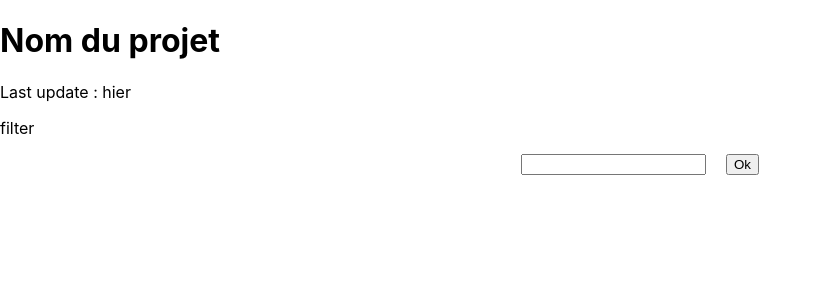
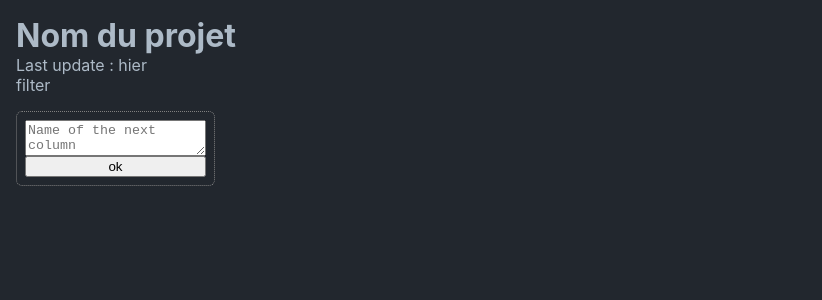
Before and after one commit to Willy-tec/Kanban, a React (Vite) app: page / in a window 1280 px wide. Shown: the top 300 px of the page, without its empty margins (0-822 px from the left). Built offline with nearby package versions, Linux system fonts and the light colour scheme.

Commit message:
Adding a bit of style

```diff
--- a/src/Assets/Style/main.scss
+++ b/src/Assets/Style/main.scss
@@ -5,12 +5,24 @@ body {
     sans-serif;
   -webkit-font-smoothing: antialiased;
   -moz-osx-font-smoothing: grayscale;
-  & .App {
-    background-color: antiquewhite;
-  }
+  color: #adbac7;
+  background-color: #22272e;
+  padding: 16px;
 }
 
 code {
   font-family: source-code-pro, Menlo, Monaco, Consolas, "Courier New",
     monospace;
 }
+
+h1,
+h2,
+h3,
+p {
+  margin: 0;
+  padding: 0;
+}
+
+.header {
+  margin-bottom: 16px;
+}
--- a/src/Components/Card/index.tsx
+++ b/src/Components/Card/index.tsx
@@ -1,7 +1,9 @@
+import "./style.scss";
+
 interface CardProps {
   children: React.ReactNode;
 }
 
 export default function Card({children}: CardProps): JSX.Element {
-  return <div>{children}</div>;
+  return <div className="card">{children}</div>;
 }
--- /dev/null
+++ b/src/Components/Card/style.scss
@@ -0,0 +1,7 @@
+.card {
+  background-color: #2d333b;
+  padding: 8px;
+  margin: 8px 0;
+  border-radius: 6px;
+  min-height: 32px;
+}
--- a/src/Components/ColumnContainer/index.tsx
+++ b/src/Components/ColumnContainer/index.tsx
@@ -2,6 +2,7 @@ import React, {useRef} from "react";
 import {useAppDispatch} from "../../Redux/hooks";
 import {addCard} from "../../Redux/store";
 import Card from "../Card";
+import "./style.scss";
 
 type ColumnContainerProps = {
   children: React.ReactNode;
@@ -20,16 +21,15 @@ export default function ColumnContainer({
   const textAreaInput = useRef<HTMLTextAreaElement>(null);
 
   return (
-    <div>
+    <div className="column-container">
       <h2>{title}</h2>
       <textarea ref={textAreaInput}></textarea>
       <button
         onClick={() => {
           const value = textAreaInput.current
             ? textAreaInput.current.value
-            : "empty";
-          dispatch(addCard(position, value));
-          console.log("click", position);
+            : "woopsy";
+          if (value !== "") dispatch(addCard(position, value));
         }}>
         add card
       </button>
--- /dev/null
+++ b/src/Components/ColumnContainer/style.scss
@@ -0,0 +1,7 @@
+.column-container {
+  display: flex;
+  flex-direction: column;
+  padding: 8px;
+  background-color: #1c2128;
+  border-radius: 6px;
+}
--- a/src/Components/MainContainer/index.tsx
+++ b/src/Components/MainContainer/index.tsx
@@ -13,20 +13,29 @@ function MainContainer(/*{children}: MainContainerProps*/): JSX.Element {
   const dispatch = useAppDispatch();
   const state = useAppSelector((state) => state.columnReducer);
   const inputName = useRef<HTMLInputElement>(null);
-  console.log(state);
   return (
-    <div className="main-container">
+    <div className="main">
       {state.columns.map((col, index) => (
         <ColumnContainer
           title={col.title}
           key={index}
           cards={col.cardArr}
           position={index}>
-          <button onClick={() => dispatch(deleteColumn(index))}>delMe</button>
+          <button onClick={() => dispatch(deleteColumn(index))}>
+            Remove the column
+          </button>
         </ColumnContainer>
       ))}
-      <input type="text" name="columnName" id="columnName" ref={inputName} />
-      <button
+      <form onSubmit={(e) => e.preventDefault()} className="main-form">
+        <textarea
+          type="text"
+          ref={inputName}
+          className="main-form-inputname"
+          placeholder="Name of the next column"
+        />
+        <input
+          type="button"
+          value="ok"
           onClick={() => {
             dispatch(
               addColumn(
@@ -35,11 +44,11 @@ function MainContainer(/*{children}: MainContainerProps*/): JSX.Element {
                   : "To do"
               )
             );
-        }}>
-        Ok
-      </button>
+          }}
+        />
+      </form>
     </div>
   );
 }
 
-export default connect()(MainContainer);
+export default MainContainer;
--- a/src/Components/MainContainer/style.scss
+++ b/src/Components/MainContainer/style.scss
@@ -1,7 +1,19 @@
-.main-container {
+.main {
   width: 100%;
   display: flex;
   flex-direction: row;
-  justify-content: center;
+  justify-content: flex-start;
   gap: 20px;
+  &-form {
+    display: flex;
+    flex-direction: column;
+    padding: 8px;
+    border: 1px dotted gray;
+    flex-grow: 0;
+    flex-shrink: 0;
+    height: 100%;
+    border-radius: 6px;
+    &-inputname {
+    }
+  }
 }
--- a/src/Pages/Home.tsx
+++ /dev/null
@@ -1,12 +0,0 @@
-import MainContainer from "../Components/MainContainer";
-
-export function Home() {
-  return (
-    <>
-      <h1>Nom du projet</h1>
-      <p>Last update : hier</p>
-      <p>filter</p>
-      <MainContainer />
-    </>
-  );
-}
--- /dev/null
+++ b/src/Pages/Home/index.tsx
@@ -0,0 +1,14 @@
+import MainContainer from "../../Components/MainContainer";
+
+export function Home() {
+  return (
+    <>
+      <div className="header">
+        <h1>Nom du projet</h1>
+        <p>Last update : hier</p>
+        <p>filter</p>
+      </div>
+      <MainContainer />
+    </>
+  );
+}
```
Also changed, not shown: src/Pages/Home/style.scss (added). Lines whose indentation alone changed are shown as unchanged.
